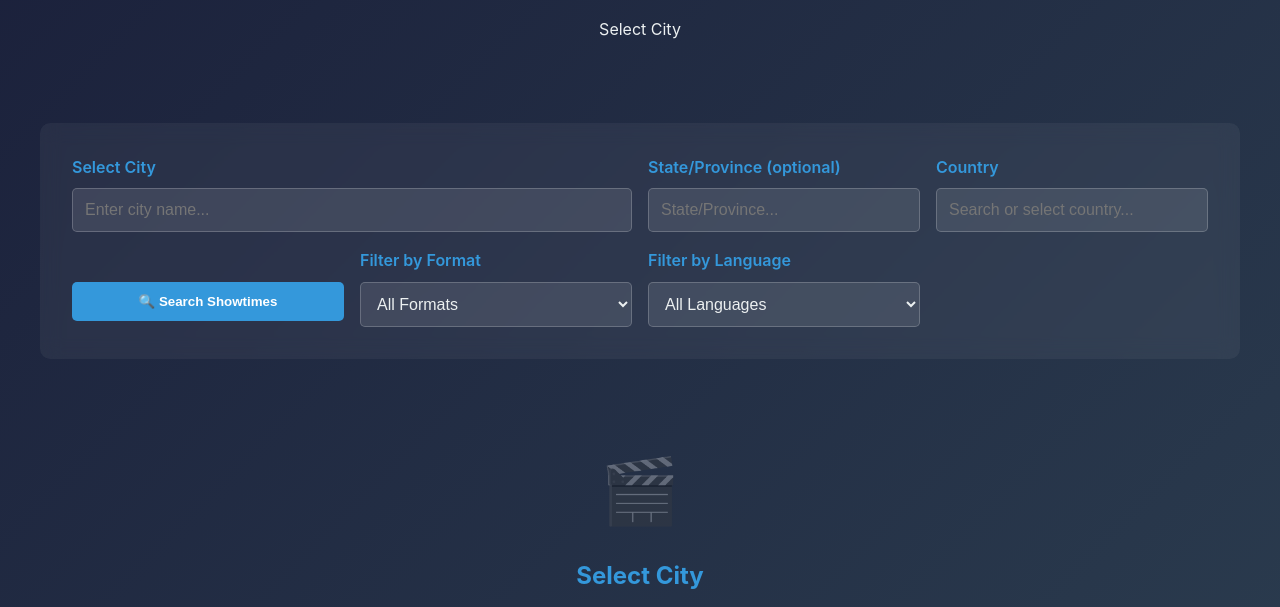
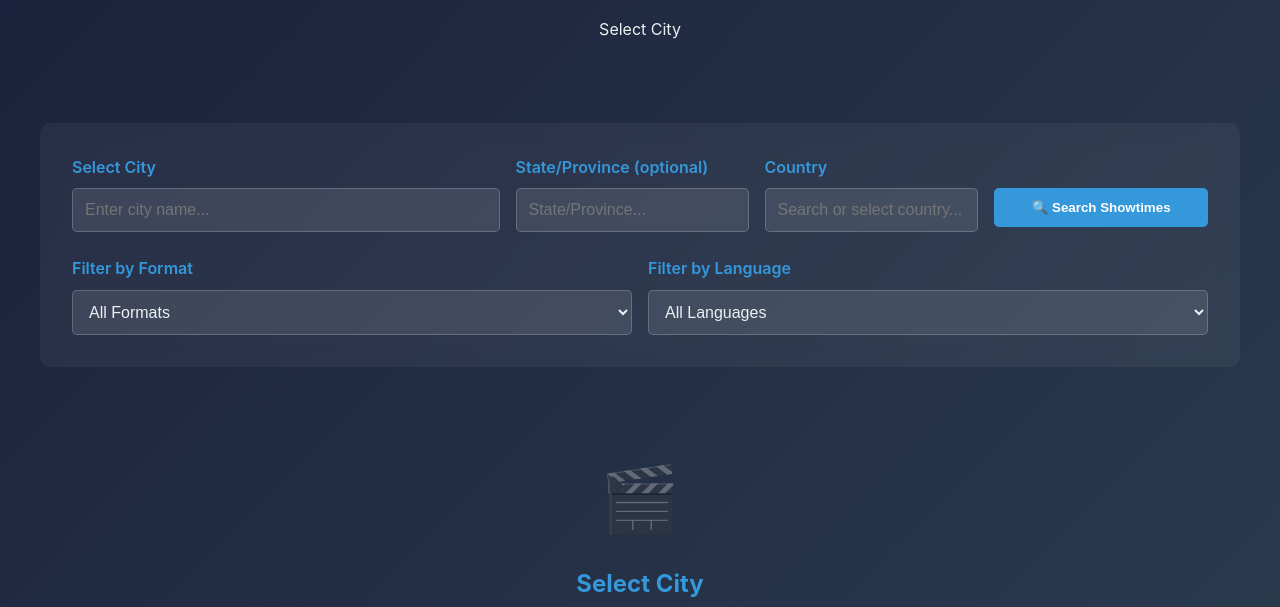
Before and after one commit to alexdon256/CinemaSearch, a Flask app: page / in a window 1280 px wide. Shown: the part 218-825 px from the top of the page. Run offline with Flask 3, Linux system fonts and the light colour scheme; data that the repository does not hold is empty.

Commit message:
Update index.html

```diff
--- a/src/templates/index.html
+++ b/src/templates/index.html
@@ -134,8 +134,20 @@
             padding: 1.5rem;
             border-radius: 10px;
             margin: 2rem 0;
+            display: flex;
+            flex-direction: column;
+            gap: 1.5rem;
+        }
+
+        .location-search-row {
             display: grid;
-            grid-template-columns: repeat(auto-fit, minmax(200px, 1fr));
+            grid-template-columns: 2fr 1fr 1fr 1fr;
+            gap: 1rem;
+        }
+
+        .additional-filters-row {
+            display: grid;
+            grid-template-columns: 1fr 1fr;
             gap: 1rem;
         }
 
@@ -822,11 +834,10 @@
 
             .filters {
                 padding: 2rem;
-                grid-template-columns: repeat(4, 1fr);
-            }
-
-            .filter-group[style*="grid-column: span 2"] {
-                grid-column: span 2;
+            }
+
+            .location-search-row {
+                grid-template-columns: 2fr 1fr 1fr 1fr;
             }
 
             .hero h1 {
@@ -844,12 +855,8 @@
                 grid-template-columns: repeat(auto-fill, minmax(300px, 1fr));
             }
 
-            .filters {
-                grid-template-columns: repeat(4, 1fr);
-            }
-
-            .filter-group[style*="grid-column: span 2"] {
-                grid-column: span 2;
+            .location-search-row {
+                grid-template-columns: 2fr 1fr 1fr 1fr;
             }
         }
 
@@ -859,8 +866,17 @@
                 grid-template-columns: repeat(auto-fill, minmax(280px, 1fr));
             }
 
-            .filters {
-                grid-template-columns: repeat(auto-fit, minmax(180px, 1fr));
+            .location-search-row {
+                grid-template-columns: 1fr 1fr;
+                gap: 1rem;
+            }
+
+            .location-search-row .city-group {
+                grid-column: span 2;
+            }
+
+            .location-search-row .search-group {
+                grid-column: span 2;
             }
         }
 
@@ -915,8 +931,15 @@
                 font-size: 1rem;
             }
 
+            .location-search-row {
+                grid-template-columns: 1fr;
+            }
+
+            .additional-filters-row {
+                grid-template-columns: 1fr;
+            }
+
             .filters {
-                grid-template-columns: 1fr;
                 padding: 1.25rem;
                 gap: 1.25rem;
             }
@@ -1452,7 +1475,8 @@
         </div>
 
         <div class="filters">
-            <div class="filter-group" style="grid-column: span 2;">
+            <div class="location-search-row">
+                <div class="filter-group city-group">
                     <label for="city-input">{{ translations.select_city }}</label>
                     <div class="location-input-group">
                         <input type="text" id="city-input" placeholder="Enter city name..." autocomplete="off" aria-label="City name input">
@@ -1460,12 +1484,12 @@
                     </div>
                 </div>
 
-            <div class="filter-group">
+                <div class="filter-group state-group">
                     <label for="state-input">State/Province (optional)</label>
                     <input type="text" id="state-input" placeholder="State/Province..." autocomplete="off" aria-label="State or Province input">
                 </div>
 
-            <div class="filter-group">
+                <div class="filter-group country-group">
                     <label for="country-input">{{ translations.country or 'Country' }}</label>
                     <div class="country-input-group">
                         <input type="text" id="country-input" placeholder="Search or select country..." autocomplete="off" aria-label="Country selector">
@@ -1476,11 +1500,13 @@
                     </select>
                 </div>
 
-            <div class="filter-group">
+                <div class="filter-group search-group">
                     <label>&nbsp;</label>
                     <button id="search-btn" class="search-btn" aria-label="Search for movie showtimes">🔍 Search Showtimes</button>
                 </div>
-
+            </div>
+
+            <div class="additional-filters-row">
                 <div class="filter-group">
                     <label for="format-filter">{{ translations.filter_by_format }}</label>
                     <select id="format-filter" aria-label="Filter by movie format">
@@ -1502,6 +1528,7 @@
                         <option value="Russian">Russian</option>
                         <option value="Original">Original</option>
                     </select>
+                </div>
             </div>
         </div>
 
```
Lines whose indentation alone changed are shown as unchanged.
